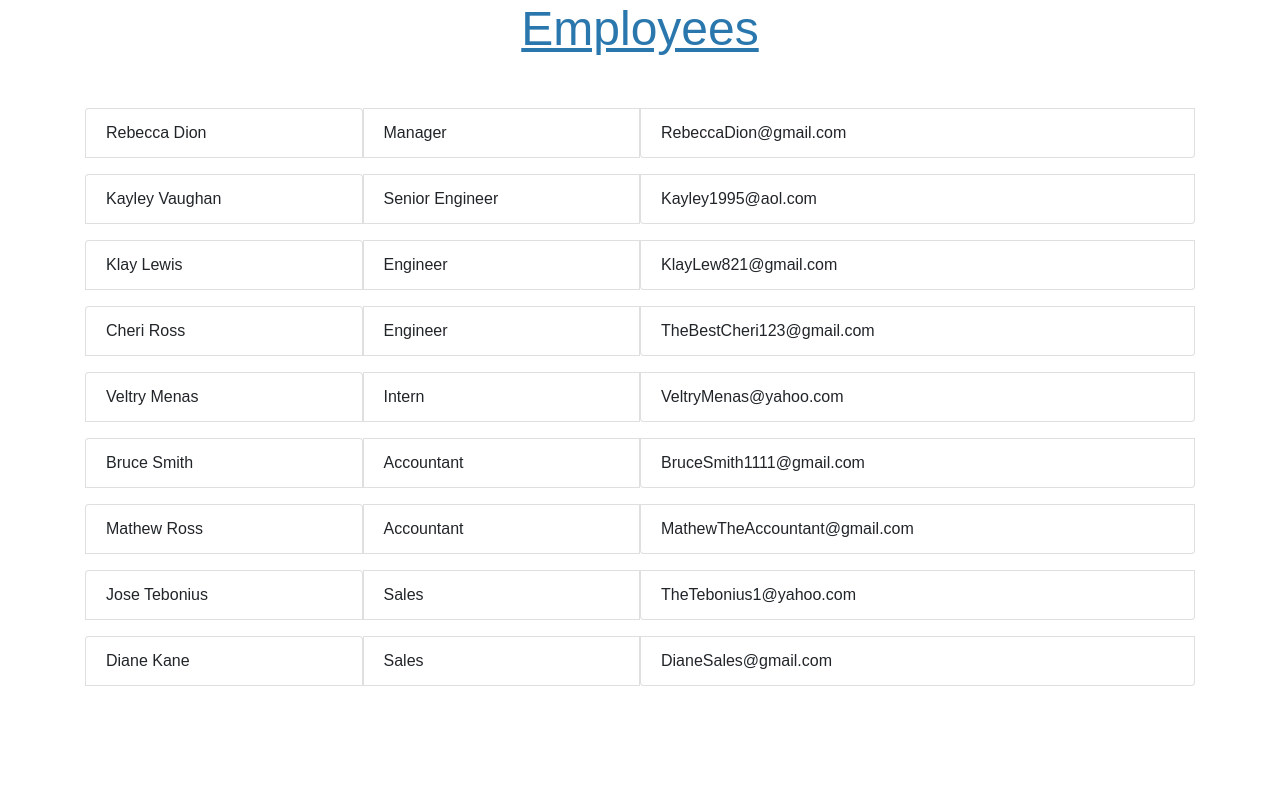
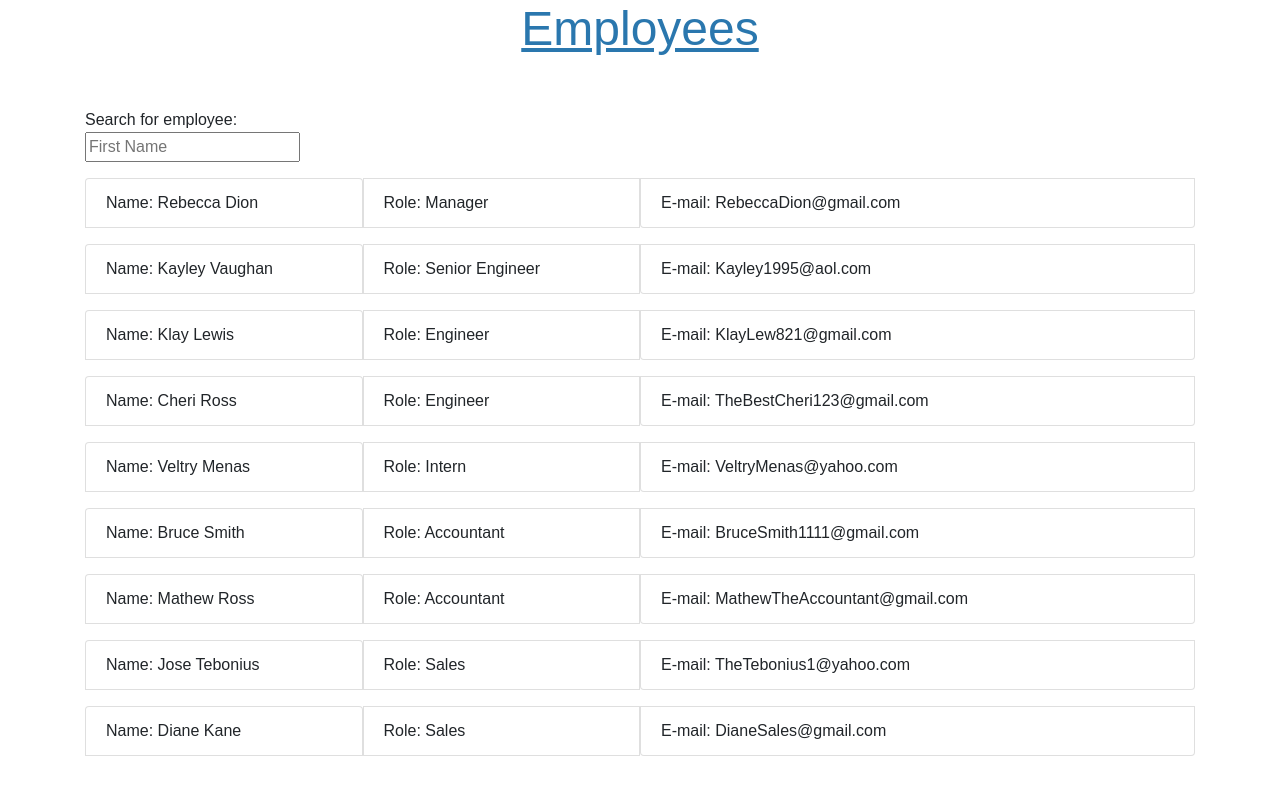
Before and after one commit to Thewa55/Employee-Directory, a React (Create React App) app: page / in a window 1280 px wide. Shown: the top 794 px of the page. Built offline with nearby package versions, Linux system fonts and the light colour scheme.

Commit message:
Added a search

```diff
--- a/src/App.js
+++ b/src/App.js
@@ -1,24 +1,41 @@
 import React, { Component } from "react";
 import EmployeeCard from "./components/EmployeeCard";
-// import Wrapper from "./components/Wrapper";
 import Title from "./components/Title";
 import Container from "./components/Container";
-// import Row from "./components/Row"
+import Row from "./components/Row"
+import Input from "./components/Input"
 import employees from "./employees.json";
 
 class App extends Component {
 
   state = {
-    employees
+    employees,
+    searchname: ""
   };
+
+  handleInputChange = event => {
+    const{name, searchname} = event.target;
+    this.setState({
+      [name]: searchname
+    })
+  }
+
+  searchEmployee = () =>{
+    const employees = this.state.employees.filter(employee => employee.name.includes(this.searchname))
+
+    this.setState({employees})
+  }
 
   render() {
     return (
-      // <Wrapper>
-        <Container>
-        <Title>Employees</Title>
+      <Container>
+        <Title
+          name={this.state.searchname}
+          onChange={this.handleInputChange}
+        >Employees</Title>
+        <Input></Input>
           {this.state.employees.map(employee => (
-            // <Row>
+          <Row>
             <EmployeeCard
               id={employee.id}
               key={employee.id}
@@ -26,10 +43,9 @@ class App extends Component {
               role={employee.role}
               email={employee.email}
             />
-            // </Row>
-          ))}
-        </Container>
-      // </Wrapper>
+          </Row>
+        ))}
+      </Container>
     );
   }
 }
--- a/src/components/EmployeeCard/index.js
+++ b/src/components/EmployeeCard/index.js
@@ -3,22 +3,11 @@ import "./style.css";
 
 function FriendCard(props) {
   return (
-    <div className="row">
-      <ul class="list-inline col-12">
-        <li class="list-group-item col-3">{props.name}</li>
-        <li class="list-group-item col-3">{props.role}</li>
-        <li class="list-group-item col-6">{props.email}</li>
-      </ul>
-        {/* <div className="col-4">
-            <strong>Name:</strong> {props.name}
-        </div>
-        <div className="col-4">
-            <strong>Role:</strong> {props.role}
-        </div>
-        <div className="col-4">
-            <strong>E-mail:</strong> {props.email}
-        </div> */}
-    </div>
+    <ul class="list-inline col-12">
+      <li class="list-group-item col-3">Name: {props.name}</li>
+      <li class="list-group-item col-3">Role: {props.role}</li>
+      <li class="list-group-item col-6">E-mail: {props.email}</li>
+    </ul>
   );
 }
 
--- /dev/null
+++ b/src/components/Input.js
@@ -0,0 +1,19 @@
+import React from "react";
+
+function Input(props) {
+  return (
+    <div className="mb-3">
+      Search for employee:
+      <form className="form mb-3">
+        <input
+          value={props.name}
+          name="searchname"
+          onChange={props.handleInputChange}
+          type="text"
+          placeholder="First Name"/>{props.children}
+      </form>
+    </div>
+  )
+}
+
+export default Input;
```
